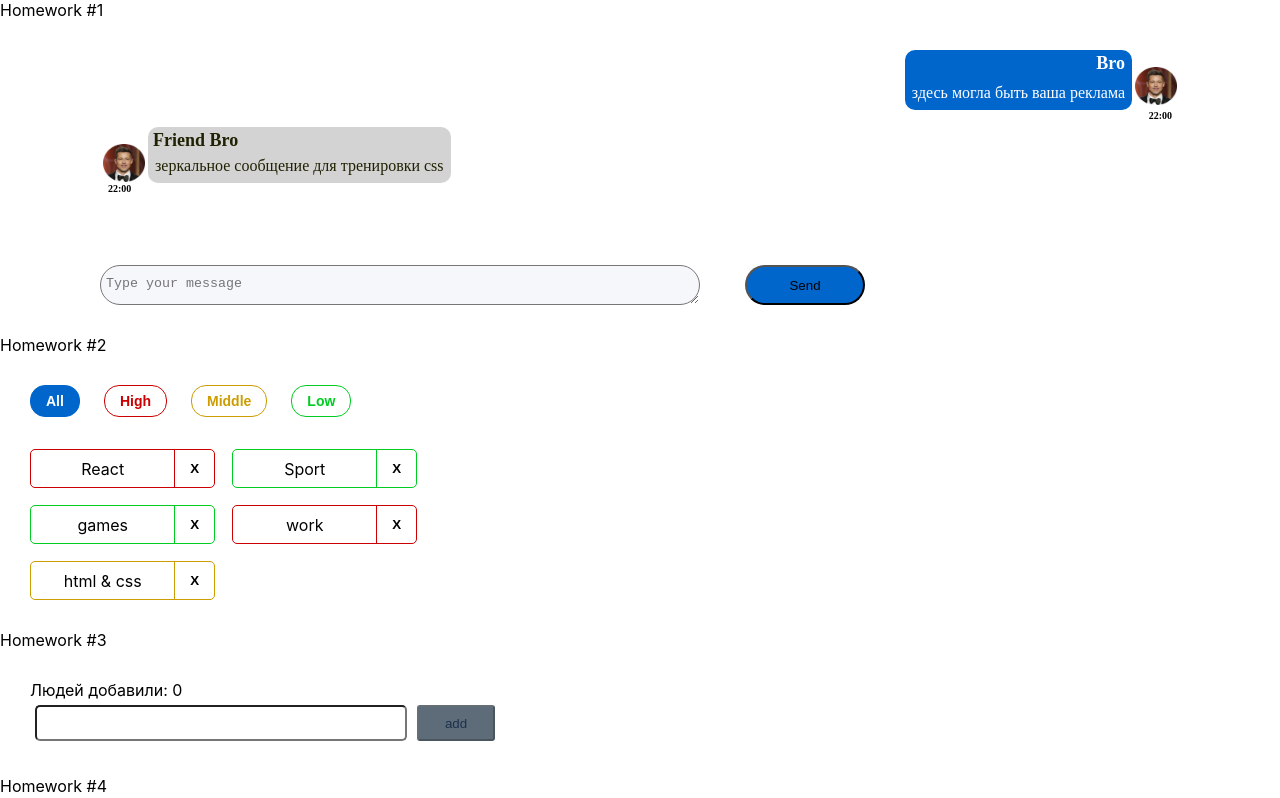
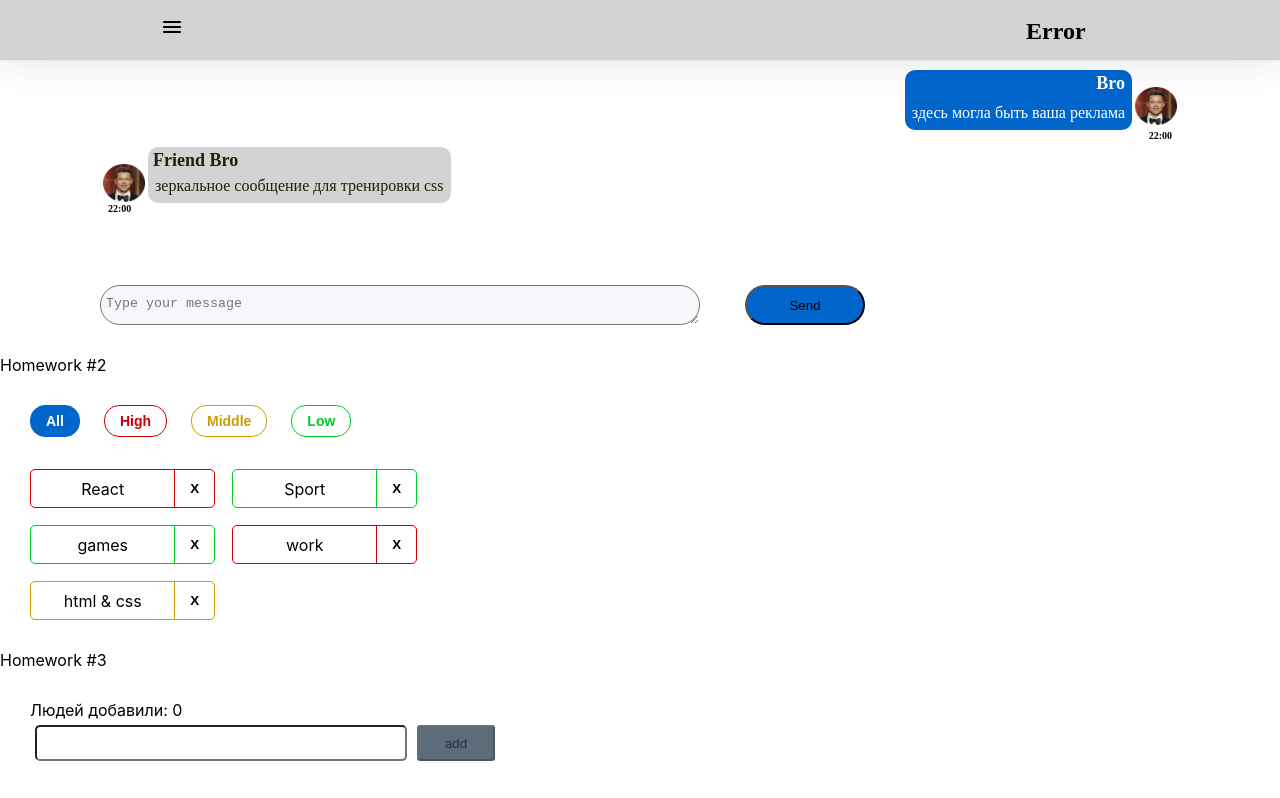
Before and after one commit to VetalSav/wh, a React (Create React App) app: page / in a window 1280 px wide. Shown: the top 798 px of the page. Built offline with nearby package versions, Linux system fonts and the light colour scheme.

Commit message:
add sidebar

```diff
--- a/package.json
+++ b/package.json
@@ -34,7 +34,6 @@
     "eject": "react-scripts eject",
     "predeploy": "npm run build",
     "deploy": "gh-pages -d build"
-
   },
   "eslintConfig": {
     "extends": [
--- a/src/s1-main/App.tsx
+++ b/src/s1-main/App.tsx
@@ -4,18 +4,19 @@ import HW1 from '../s2-homeworks/hw01/HW1'
 import HW2 from "../s2-homeworks/hw02/HW2";
 import HW3 from "../s2-homeworks/hw03/HW3";
 import HW4 from "../s2-homeworks/hw04/HW4";
+import HW5 from "../s2-homeworks/hw05/HW5";
 
 function App() {
     return (
         <div className={s.App}>
-            <HW1/>
-            {/*раскомментировать по ходу выполнения*/}
+          {/*  <HW1/>
+            раскомментировать по ходу выполнения
             <HW2/>
             <HW3/>
-            <HW4/>
+            <HW4/>*/}
 
-            {/*при выполнении дз 5 и более - закомментировать здесь дз 1-4, так как они есть внутри дз 5*/}
-            {/*<HW5/>*/}
+            при выполнении дз 5 и более - закомментировать здесь дз 1-4, так как они есть внутри дз 5
+            <HW5/>
         </div>
     )
 }
--- a/src/s2-homeworks/hw05/Pages.tsx
+++ b/src/s2-homeworks/hw05/Pages.tsx
@@ -6,27 +6,28 @@ import Junior from './pages/Junior'
 import JuniorPlus from './pages/JuniorPlus'
 
 export const PATH = {
+    START:'/',
     PRE_JUNIOR: '/pre-junior',
     JUNIOR: '/junior',
     JUNIOR_PLUS: '/junior-plus',
 }
 
-function Pages() {
+function  Pages() {
     return (
         <div>
             {/*Routes выбирает первый подходящий роут*/}
             <Routes>
                 {/*роутинг будут писать студенты*/}
                 {/*в начале мы попадаем на страницу '/' и переходим сразу на страницу /pre-junior*/}
-                {/*<Route ...*/}
+                <Route path={PATH.START} element={<PreJunior/>}/>
 
                 {/*роуты для /pre-junior, /junior, /junior-plus*/}
-                {/*<Route ...*/}
-                {/*<Route ...*/}
-                {/*<Route ...*/}
+                <Route path={PATH.PRE_JUNIOR} element={<PreJunior/>}/>
+                <Route path={PATH.JUNIOR} element={<Junior/>}/>
+                <Route path={PATH.JUNIOR_PLUS} element={<JuniorPlus/>}/>
 
                 {/*роут для несуществующей страницы должен отрисовать <Error404 />*/}
-                {/*<Route ...*/}
+                <Route path={'/*'} element={<Error404/>}/>
             </Routes>
         </div>
     )
--- a/src/s2-homeworks/hw05/header/Header.module.css
+++ b/src/s2-homeworks/hw05/header/Header.module.css
@@ -1,8 +1,35 @@
 .burgerMenuIcon {
+    position: absolute;
+    left: 12.5%;
+    right: 12.5%;
+    top: 25%;
+    bottom: 66.67%;
+
 }
 
 .header {
+    position: absolute;
+    width: 100%;
+    height: 60px;
+    left: 0px;
+    top: 0px;
+
+    background: #d2d2d2;
+    box-shadow: 0px 0px 40px rgba(29, 33, 38, 0.13), 0px 0px 2px rgba(29, 33, 38, 0.1);
 }
 
 .header h1 {
+    position: absolute;
+    width: 184px;
+    height: 29px;
+    left: 1026px;
+    top: 17px;
+
+    font-family: 'Montserrat';
+    font-style: normal;
+    font-weight: 600;
+    font-size: 24px;
+    line-height: 29px;
+
+    color: #000000;
 }
--- a/src/s2-homeworks/hw05/sidebar/Sidebar.module.css
+++ b/src/s2-homeworks/hw05/sidebar/Sidebar.module.css
@@ -1,25 +1,68 @@
 .sidebar {
+    display: none;
+    background-color: #9a9a9a;
+
+
 }
 
 .sidebar.open {
+    z-index: 1;
+    display: flex;
+    flex-direction: column;
+    position: absolute;
+    width: 317px;
+    height: 100%;
+    left: 0px;
+    top: 0px;
+    background: #dedddd;
+    box-shadow: 2px 10px 40px rgba(29, 33, 38, 0.13), 0px 1px 2px rgba(29, 33, 38, 0.1);
+    border-radius: 0px;
+
 }
 
 .background {
+    opacity: 0.3;
+    background: #000000;
 }
 
 .nav {
+    display: flex;
+    flex-direction: column;
+    justify-content: center;
+    font-size: 22px;
+    margin: 70px;
+
+
 }
 
 .nav a {
+    text-decoration: none;
+    margin-top: 20px;
+    color: #2276cb;
 }
 
 .nav a:hover {
+    color: #b20021
 }
 
 .nav a.active {
+    color: #030c75;
+
+
 }
+
 .close {
+    position: absolute;
+    left: 80%;
+    right: 10%;
+    top: 2%;
+    background-color: #decfcf;
+    text-align: center;
+    border-radius: 3px;
 }
 
 .close img {
+    margin-top: 2px;
+    width: 20px;
+    height: 20px;
 }
--- a/src/s2-homeworks/hw05/sidebar/Sidebar.tsx
+++ b/src/s2-homeworks/hw05/sidebar/Sidebar.tsx
@@ -12,10 +12,11 @@ type PropsType = {
 export const Sidebar: FC<PropsType> = ({open, handleClose}) => {
     const sidebarClass = s.sidebar
         + (open ? ' ' + s.open : '')
+
     return (
         <>
             {/*затемнение справа от открытого меню*/}
-            {open && <div className={s.background} onClick={handleClose}/>}
+            {open && <div className={s.background} onClick={handleClose} >hello bro</div>}
 
             <aside className={sidebarClass}>
                 <button className={s.close} onClick={handleClose}>
@@ -31,7 +32,7 @@ export const Sidebar: FC<PropsType> = ({open, handleClose}) => {
                         id={'hw5-pre-junior-link'}
                         to={PATH.PRE_JUNIOR}
                         onClick={handleClose}
-                        // className={...} // делает студент
+                        className={({isActive}) => isActive ? s.active : ""} // делает студент
                     >
                         Pre-junior
                     </NavLink>
@@ -39,7 +40,7 @@ export const Sidebar: FC<PropsType> = ({open, handleClose}) => {
                         id={'hw5-junior-link'}
                         to={PATH.JUNIOR}
                         onClick={handleClose}
-                        // className={...} // делает студент
+                        className={({isActive}) => isActive ? s.active : ""} // делает студент
                     >
                         Junior
                     </NavLink>
@@ -47,7 +48,7 @@ export const Sidebar: FC<PropsType> = ({open, handleClose}) => {
                         id={'hw5-junior-plus-link'}
                         to={PATH.JUNIOR_PLUS}
                         onClick={handleClose}
-                        // className={...} // делает студент
+                        className={({isActive}) => isActive ? s.active : ""} // делает студент
                     >
                         Junior Plus
                     </NavLink>
```
Also changed, not shown: 1 other file (tests, documents, lock files or other folders).
